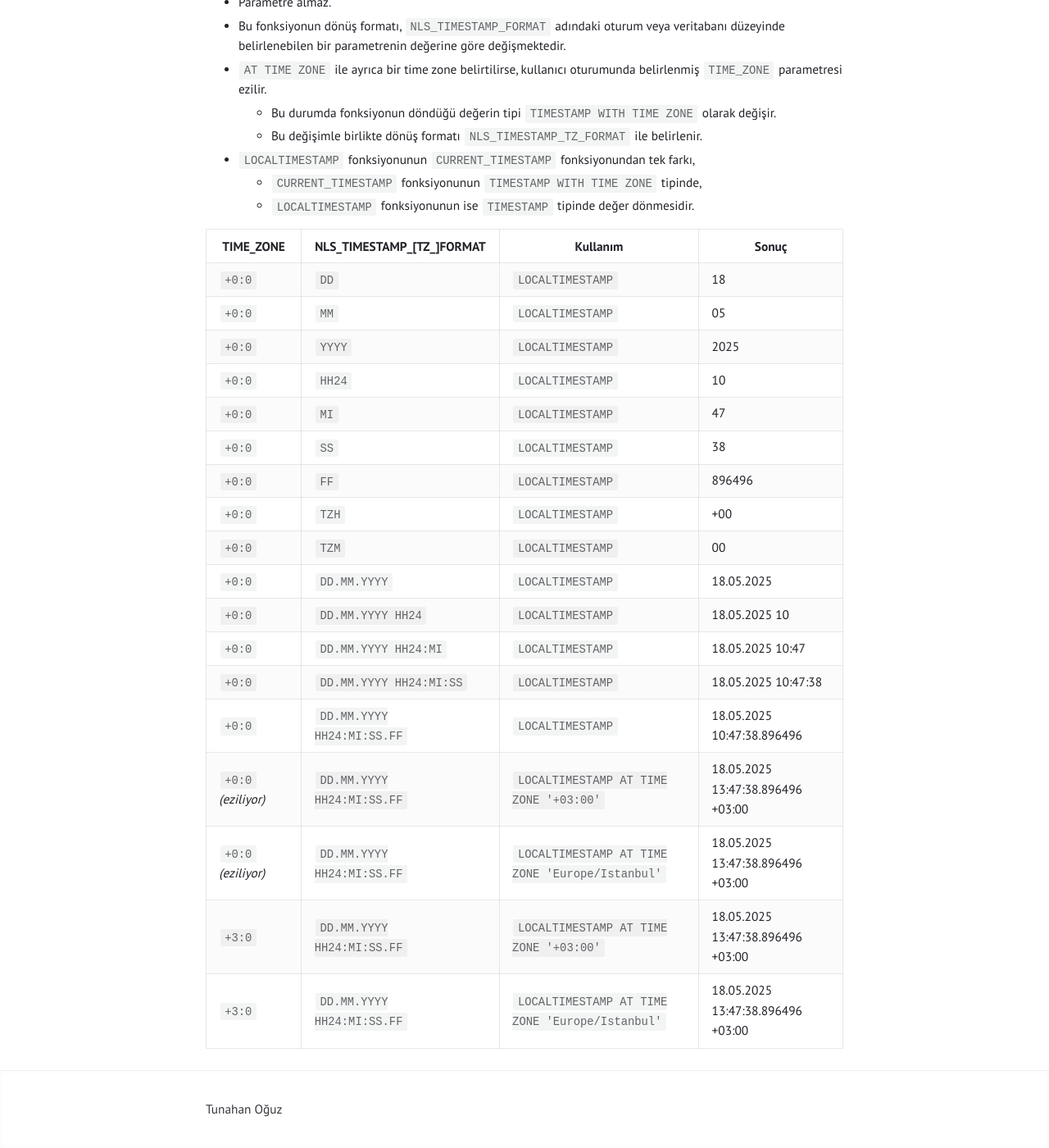
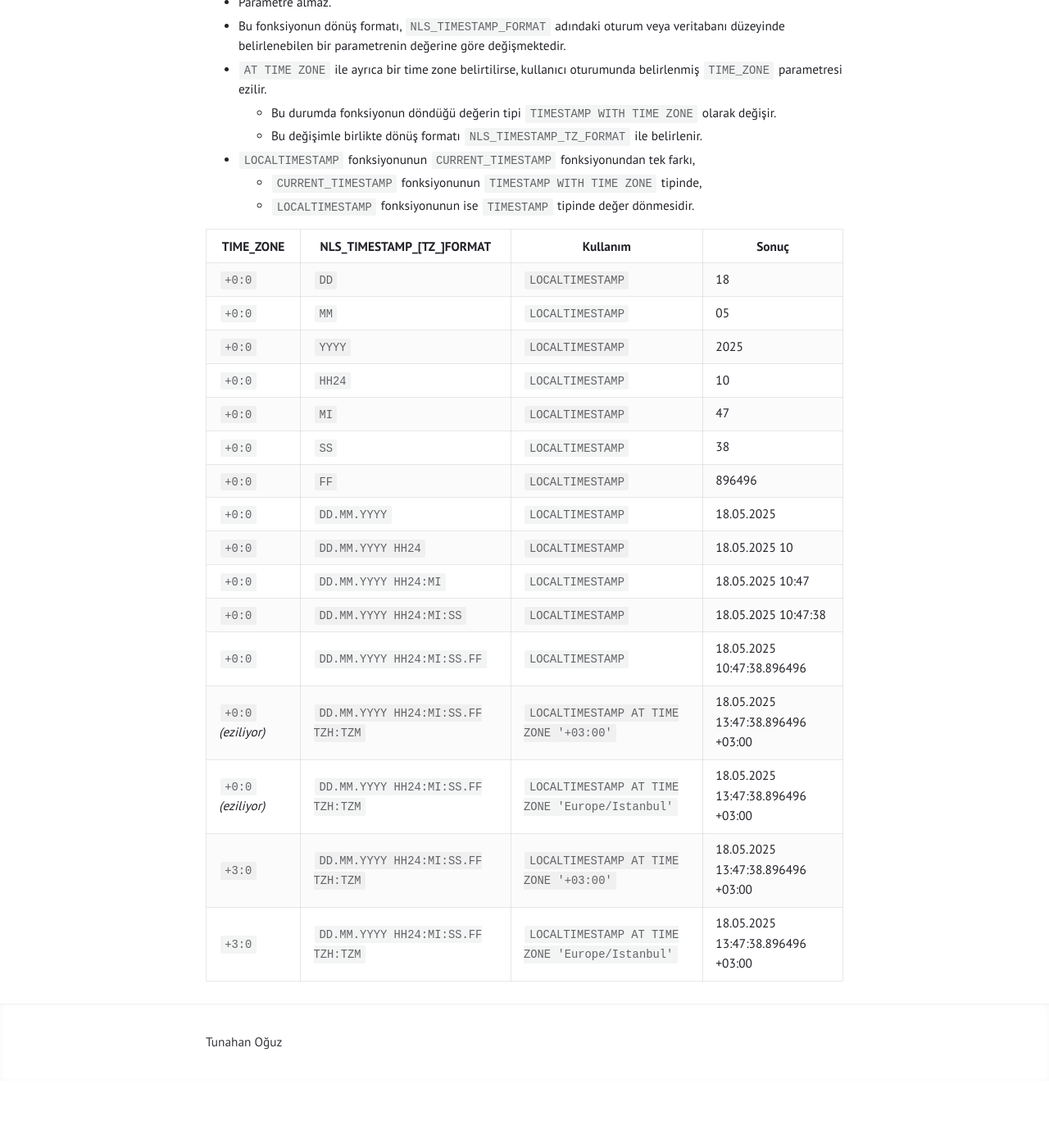
Before and after one commit to tunahanoguz/tunahanoguz.github.io, a Jekyll site: the page built from _posts/2025-05-18-oracle-LOCALTIMESTAMP-fonksiyonu.md, in a window 1280 px wide and 1400 px high, scrolled down 275 px. Shown: the whole window at 82% size. Built offline with Jekyll 4.4.1, drawn with Linux system fonts in a browser that asks for light colours; after the commit the page ends 1593 px from its top, so only the background shows below that.

Commit message:
Update 2025-05-18-oracle-LOCALTIMESTAMP-fonksiyonu.md

```diff
--- a/_posts/2025-05-18-oracle-LOCALTIMESTAMP-fonksiyonu.md
+++ b/_posts/2025-05-18-oracle-LOCALTIMESTAMP-fonksiyonu.md
@@ -15,23 +15,21 @@ categories: oracle
   - `CURRENT_TIMESTAMP` fonksiyonunun `TIMESTAMP WITH TIME ZONE` tipinde,
   - `LOCALTIMESTAMP` fonksiyonunun ise `TIMESTAMP` tipinde değer dönmesidir.
 
-| TIME_ZONE              | NLS_TIMESTAMP_[TZ_]FORMAT       | Kullanım                                        | Sonuç                             |
-|------------------------|----------------------------|-------------------------------------------------|-----------------------------------|
-| `+0:0`                 | `DD`                       | `LOCALTIMESTAMP`                                | 18                                |
-| `+0:0`                 | `MM`                       | `LOCALTIMESTAMP`                                | 05                                |
-| `+0:0`                 | `YYYY`                     | `LOCALTIMESTAMP`                                | 2025                              |
-| `+0:0`                 | `HH24`                     | `LOCALTIMESTAMP`                                | 10                                |
-| `+0:0`                 | `MI`                       | `LOCALTIMESTAMP`                                | 47                                |
-| `+0:0`                 | `SS`                       | `LOCALTIMESTAMP`                                | 38                                |
-| `+0:0`                 | `FF`                       | `LOCALTIMESTAMP`                                | 896496                            |
-| `+0:0`                 | `TZH`                      | `LOCALTIMESTAMP`                                | +00                               |
-| `+0:0`                 | `TZM`                      | `LOCALTIMESTAMP`                                | 00                                |
-| `+0:0`                 | `DD.MM.YYYY`               | `LOCALTIMESTAMP`                                | 18.05.2025                        |
-| `+0:0`                 | `DD.MM.YYYY HH24`          | `LOCALTIMESTAMP`                                | 18.05.2025 10                     |
-| `+0:0`                 | `DD.MM.YYYY HH24:MI`       | `LOCALTIMESTAMP`                                | 18.05.2025 10:47                  |
-| `+0:0`                 | `DD.MM.YYYY HH24:MI:SS`    | `LOCALTIMESTAMP`                                | 18.05.2025 10:47:38               |
-| `+0:0`                 | `DD.MM.YYYY HH24:MI:SS.FF` | `LOCALTIMESTAMP`                                | 18.05.2025 10:47:38.896496        |
-| `+0:0` *(eziliyor)*    | `DD.MM.YYYY HH24:MI:SS.FF` | `LOCALTIMESTAMP AT TIME ZONE '+03:00'`          | 18.05.2025 13:47:38.896496 +03:00 |
-| `+0:0` *(eziliyor)*    | `DD.MM.YYYY HH24:MI:SS.FF` | `LOCALTIMESTAMP AT TIME ZONE 'Europe/Istanbul'` | 18.05.2025 13:47:38.896496 +03:00 |
-| `+3:0`                 | `DD.MM.YYYY HH24:MI:SS.FF` | `LOCALTIMESTAMP AT TIME ZONE '+03:00'`          | 18.05.2025 13:47:38.896496 +03:00 |
-| `+3:0`                 | `DD.MM.YYYY HH24:MI:SS.FF` | `LOCALTIMESTAMP AT TIME ZONE 'Europe/Istanbul'` | 18.05.2025 13:47:38.896496 +03:00 |
+| TIME_ZONE              | NLS_TIMESTAMP_[TZ_]FORMAT          | Kullanım                                        | Sonuç                             |
+|------------------------|------------------------------------|-------------------------------------------------|-----------------------------------|
+| `+0:0`                 | `DD`                               | `LOCALTIMESTAMP`                                | 18                                |
+| `+0:0`                 | `MM`                               | `LOCALTIMESTAMP`                                | 05                                |
+| `+0:0`                 | `YYYY`                             | `LOCALTIMESTAMP`                                | 2025                              |
+| `+0:0`                 | `HH24`                             | `LOCALTIMESTAMP`                                | 10                                |
+| `+0:0`                 | `MI`                               | `LOCALTIMESTAMP`                                | 47                                |
+| `+0:0`                 | `SS`                               | `LOCALTIMESTAMP`                                | 38                                |
+| `+0:0`                 | `FF`                               | `LOCALTIMESTAMP`                                | 896496                            |
+| `+0:0`                 | `DD.MM.YYYY`                       | `LOCALTIMESTAMP`                                | 18.05.2025                        |
+| `+0:0`                 | `DD.MM.YYYY HH24`                  | `LOCALTIMESTAMP`                                | 18.05.2025 10                     |
+| `+0:0`                 | `DD.MM.YYYY HH24:MI`               | `LOCALTIMESTAMP`                                | 18.05.2025 10:47                  |
+| `+0:0`                 | `DD.MM.YYYY HH24:MI:SS`            | `LOCALTIMESTAMP`                                | 18.05.2025 10:47:38               |
+| `+0:0`                 | `DD.MM.YYYY HH24:MI:SS.FF`         | `LOCALTIMESTAMP`                                | 18.05.2025 10:47:38.896496        |
+| `+0:0` *(eziliyor)*    | `DD.MM.YYYY HH24:MI:SS.FF TZH:TZM` | `LOCALTIMESTAMP AT TIME ZONE '+03:00'`          | 18.05.2025 13:47:38.896496 +03:00 |
+| `+0:0` *(eziliyor)*    | `DD.MM.YYYY HH24:MI:SS.FF TZH:TZM` | `LOCALTIMESTAMP AT TIME ZONE 'Europe/Istanbul'` | 18.05.2025 13:47:38.896496 +03:00 |
+| `+3:0`                 | `DD.MM.YYYY HH24:MI:SS.FF TZH:TZM` | `LOCALTIMESTAMP AT TIME ZONE '+03:00'`          | 18.05.2025 13:47:38.896496 +03:00 |
+| `+3:0`                 | `DD.MM.YYYY HH24:MI:SS.FF TZH:TZM` | `LOCALTIMESTAMP AT TIME ZONE 'Europe/Istanbul'` | 18.05.2025 13:47:38.896496 +03:00 |
```
